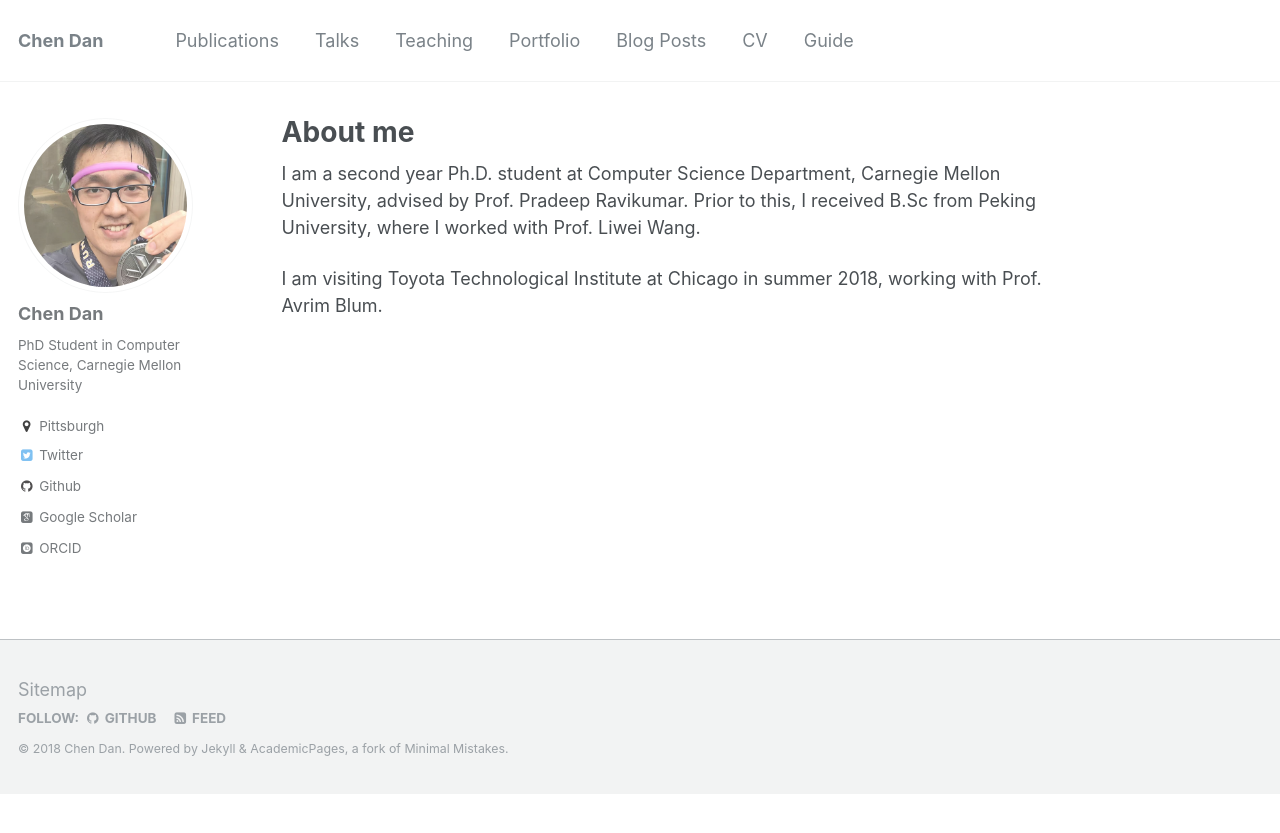
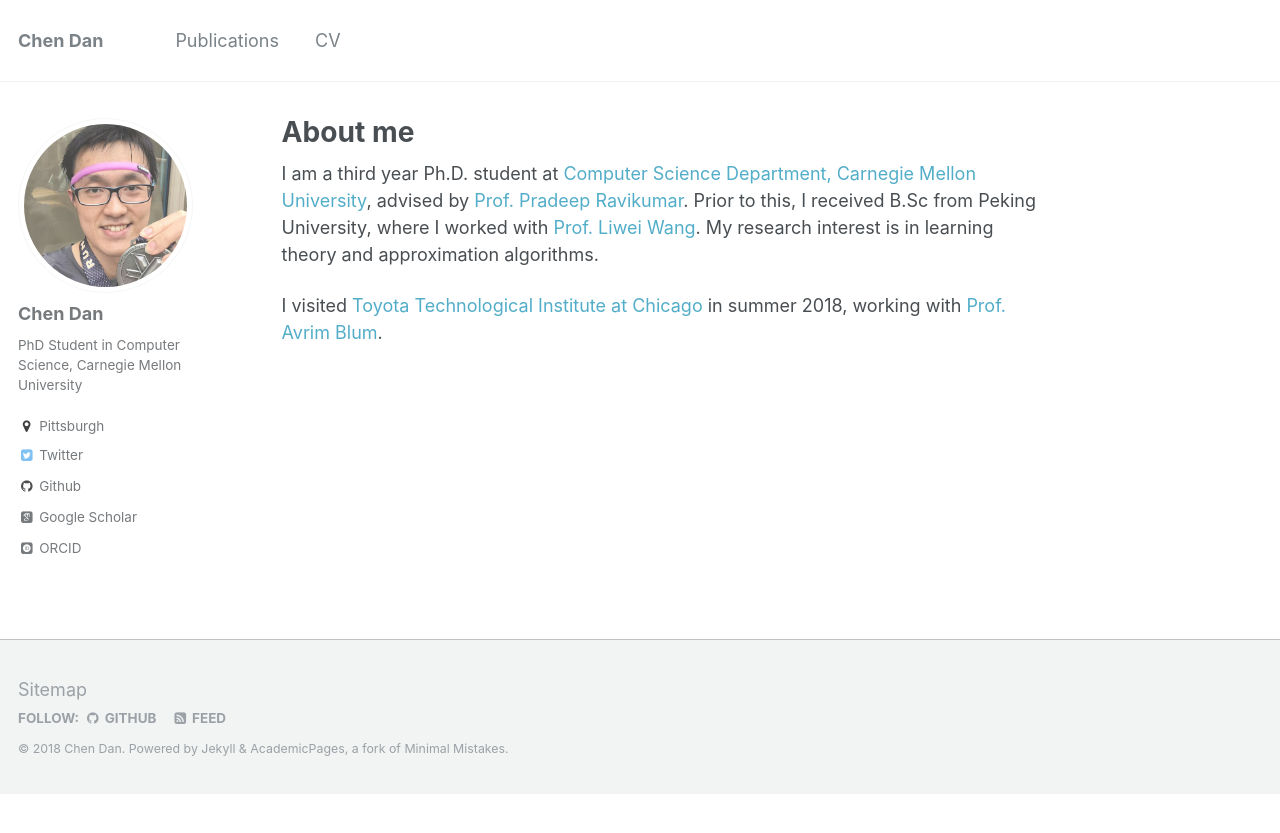
Before and after one commit to ChenDanCMU/chendancmu.github.io, a Jekyll site: the page built from _pages/about.md, in a window 1280 px wide. Shown: the top 833 px of the page. Built offline with Jekyll 4.4.1, drawn with Linux system fonts in a browser that asks for light colours; some web fonts are replaced.

Commit message:
updated about and removed links

```diff
--- a/_data/navigation.yml
+++ b/_data/navigation.yml
@@ -3,20 +3,5 @@ main:
   - title: "Publications"
     url: /publications/
 
-  - title: "Talks"
-    url: /talks/
-
-  - title: "Teaching"
-    url: /teaching/
-
-  - title: "Portfolio"
-    url: /portfolio/
-
-  - title: "Blog Posts"
-    url: /year-archive/
-
   - title: "CV"
     url: /cv/
-
-  - title: "Guide"
-    url: /markdown/
--- a/_pages/about.md
+++ b/_pages/about.md
@@ -8,6 +8,6 @@ redirect_from:
   - /about.html
 ---
 
-I am a second year Ph.D. student at Computer Science Department, Carnegie Mellon University, advised by Prof. Pradeep Ravikumar. Prior to this, I received B.Sc from Peking University, where I worked with Prof. Liwei Wang.
+I am a third year Ph.D. student at [Computer Science Department, Carnegie Mellon University](https://www.csd.cs.cmu.edu/), advised by [Prof. Pradeep Ravikumar](https://www.cs.cmu.edu/~pradeepr/). Prior to this, I received B.Sc from Peking University, where I worked with [Prof. Liwei Wang](http://www.cis.pku.edu.cn/faculty/vision/wangliwei/index.htm). My research interest is in learning theory and approximation algorithms.
 
-I am visiting Toyota Technological Institute at Chicago in summer 2018, working with Prof. Avrim Blum.
+I visited [Toyota Technological Institute at Chicago](http://www.ttic.edu/) in summer 2018, working with [Prof. Avrim Blum](http://ttic.uchicago.edu/~avrim/).
```
Also changed, not shown: 1 other file.
